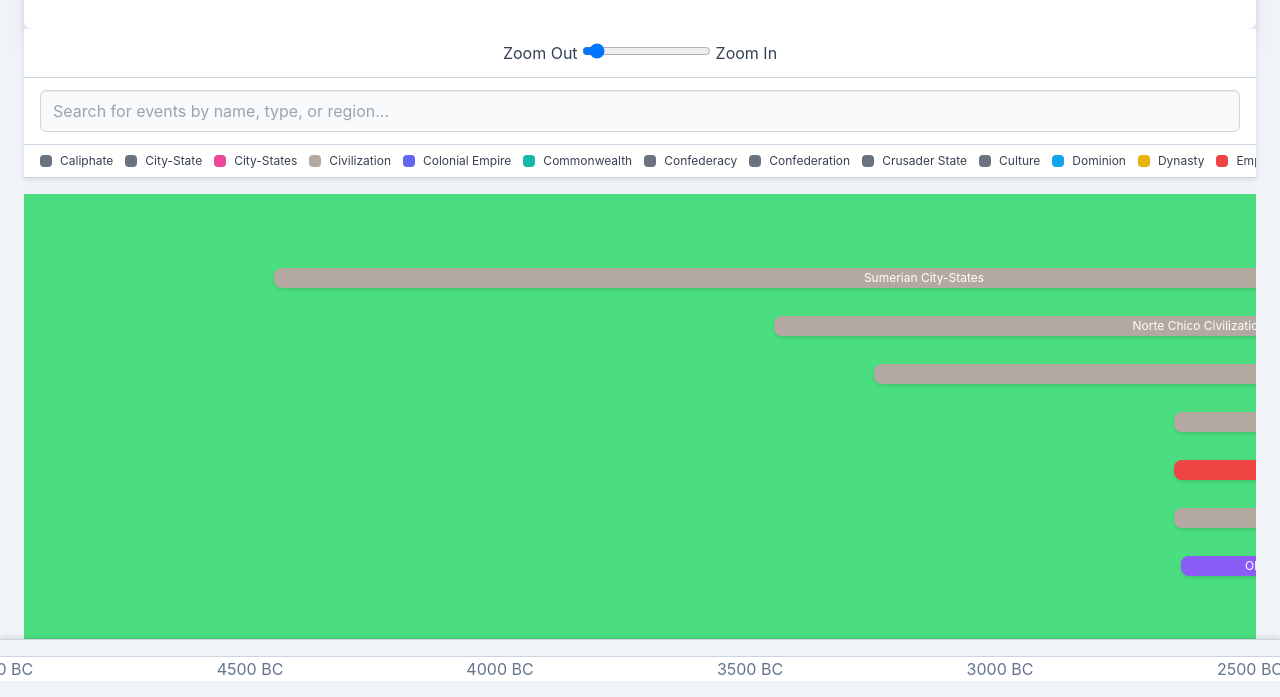
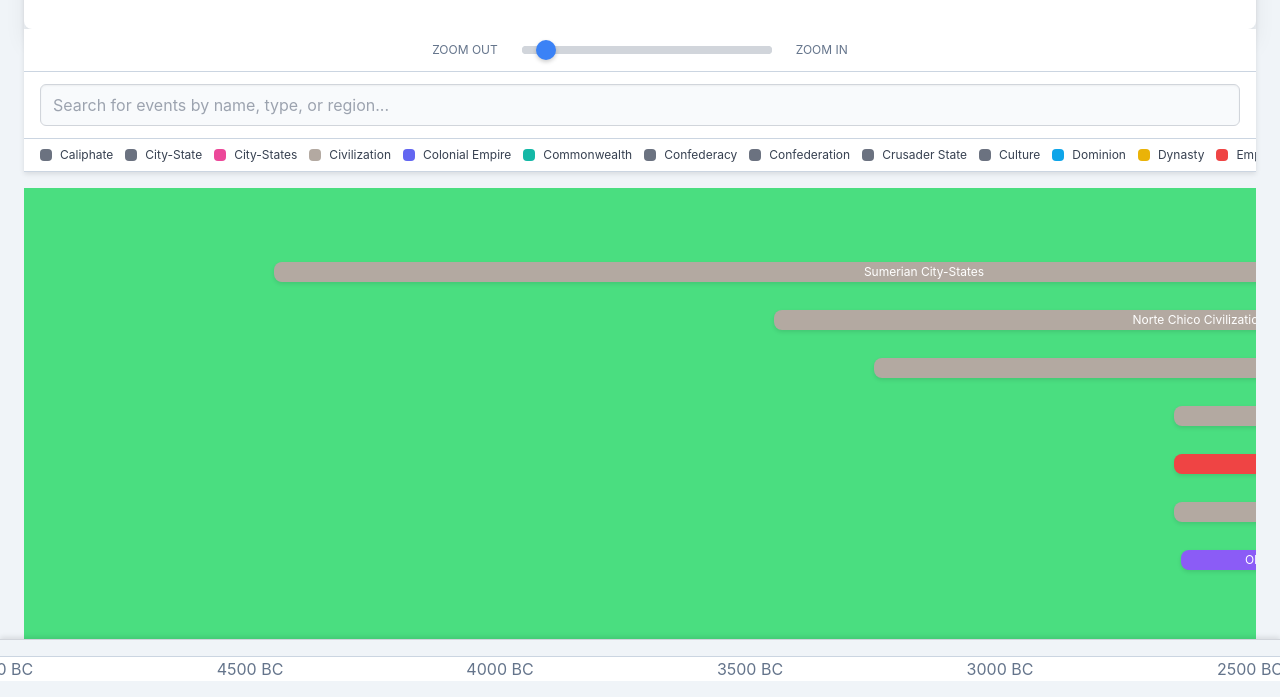
Before and after one commit to Vimess/TOE, a plain HTML site: page index.html in a window 1280 px wide. Shown: the part 103-800 px from the top of the page. Drawn offline with nearby package versions, Linux system fonts and the light colour scheme.

Commit message:
Update index.html

```diff
--- a/index.html
+++ b/index.html
@@ -74,12 +74,82 @@
             margin-bottom: 0; /* Remove internal margins for compactness */
         }
 
-        /* Zoom Control Wrapper styles */
+        /* NEW: Custom zoom slider styles */
         .zoom-control-wrapper {
             padding: 0.75rem 0;
             text-align: center;
-            border-bottom: 1px solid #cbd5e1; /* Separator */
-            background-color: #f0f4f8; /* Ensure consistent background */
+            border-bottom: 1px solid #cbd5e1;
+            background-color: #f0f4f8;
+            display: flex;
+            align-items: center;
+            justify-content: center;
+            gap: 1.5rem;
+        }
+
+        #zoomSlider {
+            -webkit-appearance: none;
+            appearance: none;
+            width: 250px; /* Wider slider */
+            height: 8px;
+            background: #d1d5db; /* Gray 300 */
+            outline: none;
+            border-radius: 4px;
+        }
+
+        #zoomSlider::-webkit-slider-runnable-track {
+            height: 8px;
+            border-radius: 4px;
+            background: #d1d5db;
+        }
+
+        #zoomSlider::-webkit-slider-thumb {
+            -webkit-appearance: none;
+            appearance: none;
+            width: 20px;
+            height: 20px;
+            border-radius: 50%;
+            background: #3b82f6; /* Blue 500 */
+            cursor: grab;
+            margin-top: -6px;
+            box-shadow: 0 2px 4px rgba(0, 0, 0, 0.2);
+            transition: background-color 0.15s ease-in-out;
+        }
+
+        #zoomSlider::-moz-range-track {
+            height: 8px;
+            border-radius: 4px;
+            background: #d1d5db;
+        }
+
+        #zoomSlider::-moz-range-thumb {
+            width: 20px;
+            height: 20px;
+            border-radius: 50%;
+            background: #3b82f6;
+            cursor: grab;
+            border: none;
+            box-shadow: 0 2px 4px rgba(0, 0, 0, 0.2);
+            transition: background-color 0.15s ease-in-out;
+        }
+
+        #zoomSlider:hover::-webkit-slider-thumb,
+        #zoomSlider:active::-webkit-slider-thumb {
+            background-color: #2563eb; /* Blue 600 */
+        }
+
+        #zoomSlider:hover::-moz-range-thumb,
+        #zoomSlider:active::-moz-range-thumb {
+            background-color: #2563eb; /* Blue 600 */
+        }
+
+        #zoomSlider:active {
+            cursor: grabbing;
+        }
+
+        .zoom-label {
+            font-size: 0.75rem;
+            color: #64748b;
+            text-transform: uppercase;
         }
 
         /* Key Index styles */
@@ -503,7 +573,6 @@
         const MAX_DISPLAY_YEAR = 2025;
         const BASE_PIXELS_PER_YEAR = 0.5;
 
-        // --- FIXED: hasOverlap function moved to a global, accessible location ---
         function hasOverlap(item1, item2) {
             return item1.startYear < item2.endYear && item2.startYear < item1.endYear;
         }
@@ -856,27 +925,19 @@
             const mainTimelineScrollWrapper = document.getElementById('mainTimelineContentScroll');
             const bottomAxisContent = document.getElementById('bottomTimelineAxis');
 
-            // If a listener was previously attached, remove it to prevent duplicates
-            if (mainTimelineScrollWrapper.dataset.currentScrollHandler) {
-                mainTimelineScrollWrapper.removeEventListener('scroll', window[mainTimelineScrollWrapper.dataset.currentScrollHandler]);
-                delete window[mainTimelineScrollWrapper.dataset.currentScrollHandler]; // Clean up global reference
-                delete mainTimelineScrollWrapper.dataset.currentScrollHandler;
-            }
-
-            // Define the debounced handler
+            if (bottomAxisContent && !mainTimelineScrollWrapper.dataset.scrollListenerAttached) {
                 const debouncedScrollHandler = debounce(() => {
                     if (bottomAxisContent) {
                         bottomAxisContent.style.transform = `translateX(-${mainTimelineScrollWrapper.scrollLeft}px)`;
                     }
-            }, 5); // Debounce to smooth updates
+                }, 5);
 
-            // Give the handler a unique name on the window object and attach it
                 const handlerName = `scrollHandler_${Date.now()}`;
-            window[handlerName] = debouncedScrollHandler; // Store reference to be able to remove it
+                window[handlerName] = debouncedScrollHandler;
                 mainTimelineScrollWrapper.addEventListener('scroll', window[handlerName]);
-            mainTimelineScrollWrapper.dataset.currentScrollHandler = handlerName; // Store name for removal
+                mainTimelineScrollWrapper.dataset.currentScrollHandler = handlerName;
+            }
 
-            // Ensure the initial state is synced too
             if (bottomAxisContent) {
                  bottomAxisContent.style.transform = `translateX(-${mainTimelineScrollWrapper.scrollLeft}px)`;
             }
@@ -941,7 +1002,6 @@
                 keyIndex.appendChild(keyItem);
             });
 
-            // NEW: Add "Historical Figures" to the key index
             const personKeyItem = document.createElement('div');
             personKeyItem.className = 'flex items-center gap-2';
             personKeyItem.innerHTML = `
```
Lines whose indentation alone changed are shown as unchanged.
